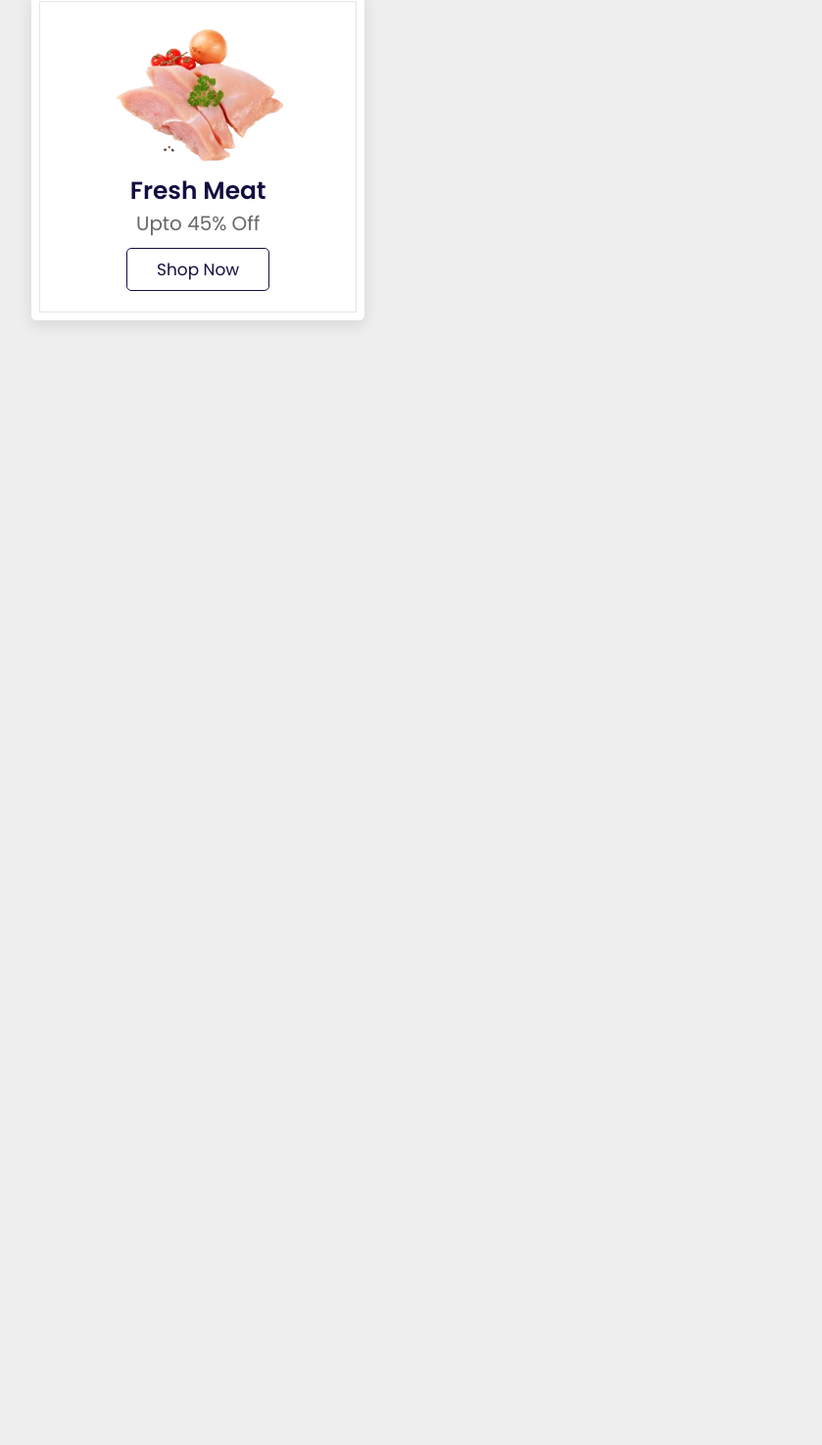
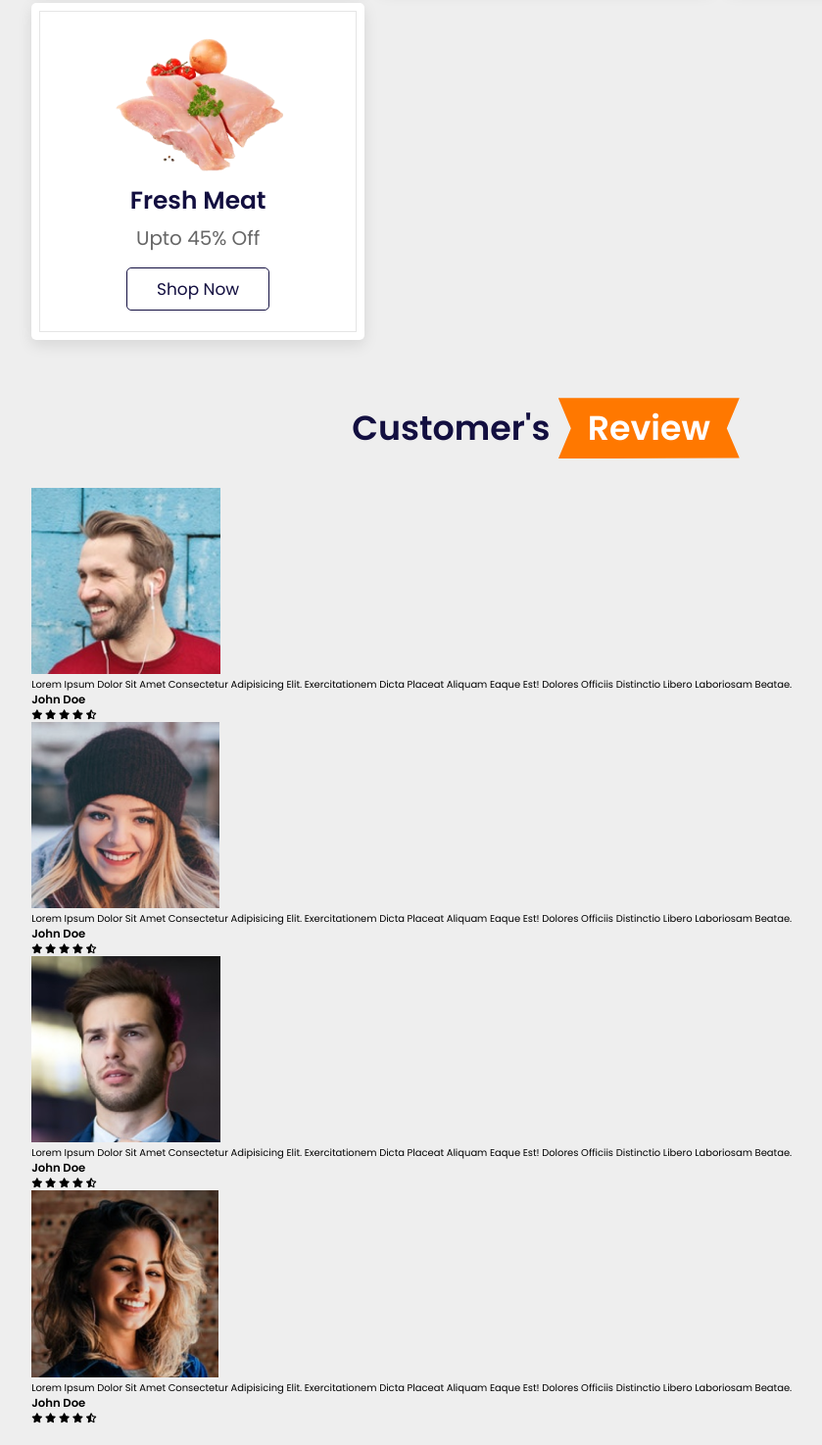
Before and after one commit to chadonet-67/SiteVenteAlimentaire, a plain HTML site: page index.html in a window 1280 px wide. Shown: the part 2530-4005 px from the top of the page at 98% size, without its empty margins (83-922 px from the left). Before the commit the page ends 2877 px from the top, so only its background shows below. Drawn offline with nearby package versions, Linux system fonts and the light colour scheme.

Commit message:
modification des fichiers css et html

```diff
--- a/css/style.css
+++ b/css/style.css
@@ -419,7 +419,7 @@ text-align: center;
 
 .categories .box-container .box p{
     font-size: 2rem;
-    color: var(--light-color);.
+    color: var(--light-color);
 
     padding: .5rem 0;
 }
--- a/index.html
+++ b/index.html
@@ -275,6 +275,69 @@
         </div>
     </div>
 </section>
+
+<!-- setcion review -->
+
+<section id="review" class="review">
+    <h1 class="heading">customer's <span>review</span> </h1>
+    <div class="review-slider">
+        <div class="wrapper">
+            <div class="box">
+                <img src="/img/pic-1.png" alt="">
+                <p>Lorem ipsum dolor sit amet consectetur adipisicing elit. Exercitationem dicta placeat aliquam eaque
+                    est! Dolores officiis distinctio libero laboriosam beatae.</p>
+                    <h3>john doe</h3>
+                    <div class="starts">
+                        <i class="fas fa-star"></i>
+                        <i class="fas fa-star"></i>
+                        <i class="fas fa-star"></i>
+                        <i class="fas fa-star"></i>
+                        <i class="fas fa-star-half-alt"></i>
+
+                    </div>
+                    <div class="box">
+                        <img src="/img/pic-2.png" alt="">
+                        <p>Lorem ipsum dolor sit amet consectetur adipisicing elit. Exercitationem dicta placeat aliquam eaque
+                            est! Dolores officiis distinctio libero laboriosam beatae.</p>
+                            <h3>john doe</h3>
+                            <div class="starts">
+                                <i class="fas fa-star"></i>
+                                <i class="fas fa-star"></i>
+                                <i class="fas fa-star"></i>
+                                <i class="fas fa-star"></i>
+                                <i class="fas fa-star-half-alt"></i>
+
+                            </div>
+                            <div class="box">
+                                <img src="/img/pic-3.png" alt="">
+                                <p>Lorem ipsum dolor sit amet consectetur adipisicing elit. Exercitationem dicta placeat aliquam eaque
+                                    est! Dolores officiis distinctio libero laboriosam beatae.</p>
+                                    <h3>john doe</h3>
+                                    <div class="starts">
+                                        <i class="fas fa-star"></i>
+                                        <i class="fas fa-star"></i>
+                                        <i class="fas fa-star"></i>
+                                        <i class="fas fa-star"></i>
+                                        <i class="fas fa-star-half-alt"></i>
+
+                                    </div>
+                                    <div class="box">
+                                        <img src="/img/pic-4.png" alt="">
+                                        <p>Lorem ipsum dolor sit amet consectetur adipisicing elit. Exercitationem dicta placeat aliquam eaque
+                                            est! Dolores officiis distinctio libero laboriosam beatae.</p>
+                                            <h3>john doe</h3>
+                                            <div class="starts">
+                                                <i class="fas fa-star"></i>
+                                                <i class="fas fa-star"></i>
+                                                <i class="fas fa-star"></i>
+                                                <i class="fas fa-star"></i>
+                                                <i class="fas fa-star-half-alt"></i>
+
+                                            </div>
+            </div>
+        </div>
+    </div>
+</section>
 <script src="https://unpkg.com/swiper@7/swiper-bundle.min.js"></script>
     <script src="js/app.js"></script>
 </body>
```
